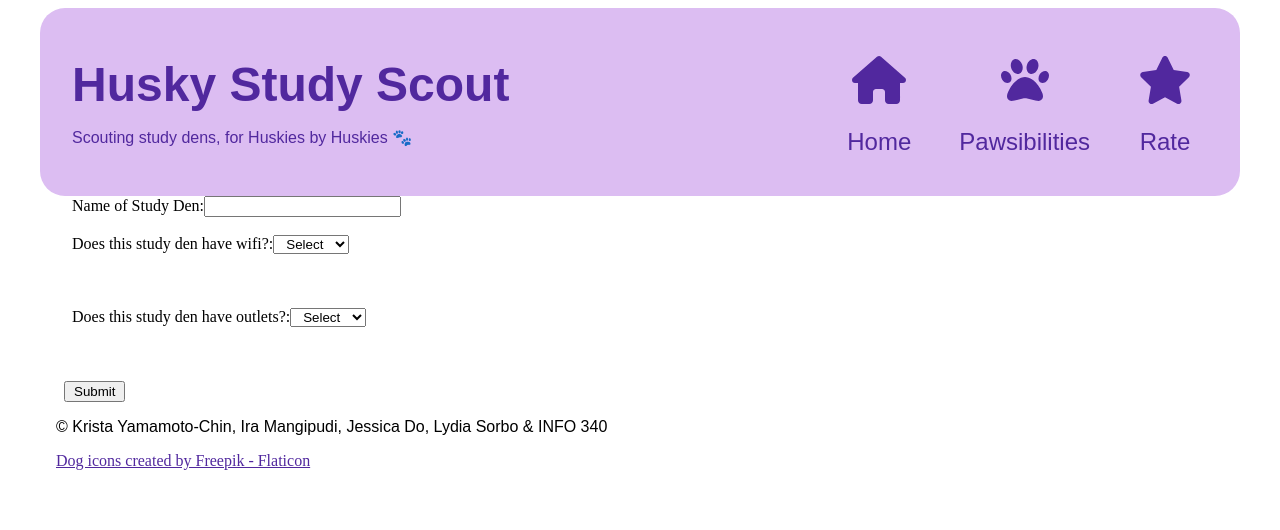
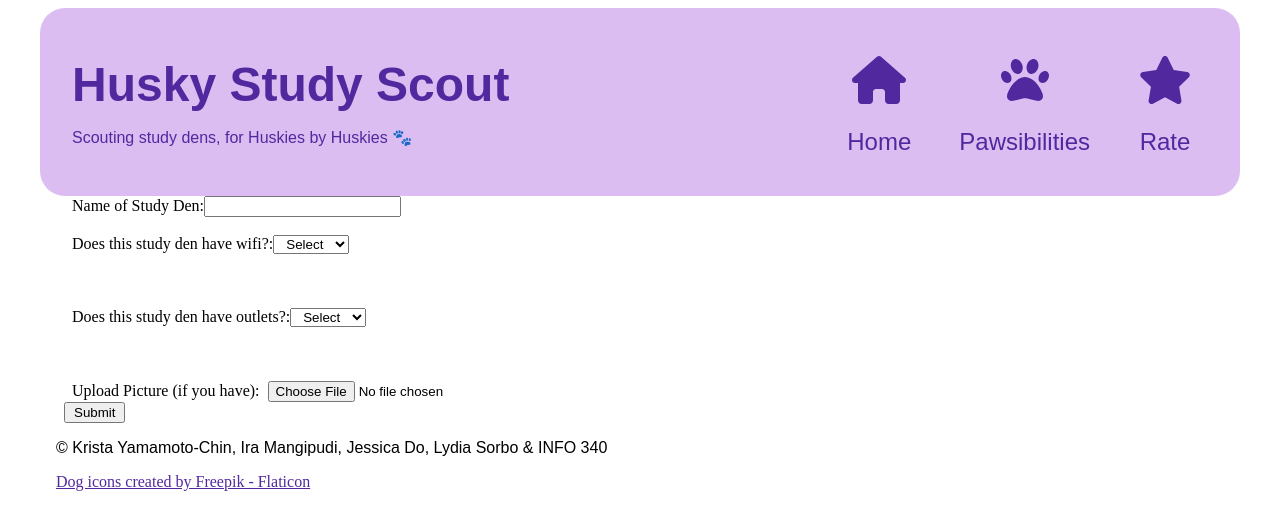
Before and after one commit to info340-au23a/project-info340-g2, a React (Create React App) app: page /rating in a window 1280 px wide. Shown: the top 530 px of the page. Built offline with nearby package versions, Linux system fonts and the light colour scheme.

Commit message:
adding picture option

```diff
--- a/src/Rating.js
+++ b/src/Rating.js
@@ -7,6 +7,7 @@ function Rating() {
   const [wifiRating, setWifiRating] = useState('');
   const [outletRating, setOutletRating] = useState('');
   const [showConfirmation, setShowConfirmation] = useState(false);
+  const [picture, setPicture] = useState(null);
 
   const handleSubmit = (event) => {
     event.preventDefault();
@@ -14,12 +15,14 @@ function Rating() {
   };
 
   const handleConfirmation = () => {
+    <p>Submitted!</p>
     // Reset the form after submission
     setName('');
     setYNWifi('');
     setYNOutlet('');
     setWifiRating('');
     setOutletRating('');
+    setPicture(null);
 
     setShowConfirmation(false); // hide confirmation message after confirmed
   }
@@ -54,7 +57,7 @@ function Rating() {
         <br />
         {ynWifi === 'yes' && (
           <label>
-            Rating:
+            Please rank the reliability of the wifi on a scale from 1-5 paws:
             <input
               type="number"
               min="1"
@@ -96,6 +99,15 @@ function Rating() {
         )}
         <br />
         <br />
+        <label>
+          Upload Picture (if you have):
+          <input
+            type="file"
+            onChange={(event) => setPicture(event.target.files[0])}
+            accept="image/*"
+          />
+        </label>
+        <br />
         <button type="submit">Submit</button>
       </form>
 
@@ -103,9 +115,16 @@ function Rating() {
         <div>
           <p>Study Space Name: {name}</p>
           <p>Wifi?: {ynWifi}</p>
-          {ynWifi === 'yes' && <p>Rating: {wifiRating}</p>}
+          {ynWifi === 'yes' && <p>Rating: {wifiRating}/5</p>}
           <p>Outlets?: {ynOutlet}</p>
-          {ynOutlet === 'yes' && <p>Rating: {outletRating}</p>}
+          {ynOutlet === 'yes' && <p>Rating: {outletRating}/5</p>}
+          <p>Picture:</p>
+          {picture && (
+            <div>
+              <img src={URL.createObjectURL(picture)} alt="Uploaded" style={{ maxWidth: '100%', maxHeight: '200px' }} />
+            </div>
+          )}
+          <p>{picture ? picture.name : 'No picture uploaded'}</p>
           <p>Is this information correct?</p>
           <button onClick={handleConfirmation}>Confirm</button>
         </div>
```
